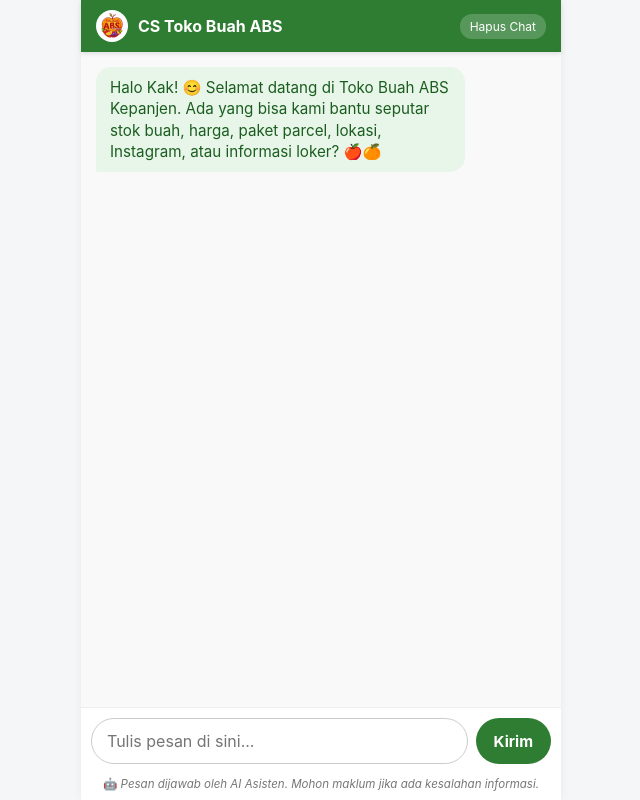
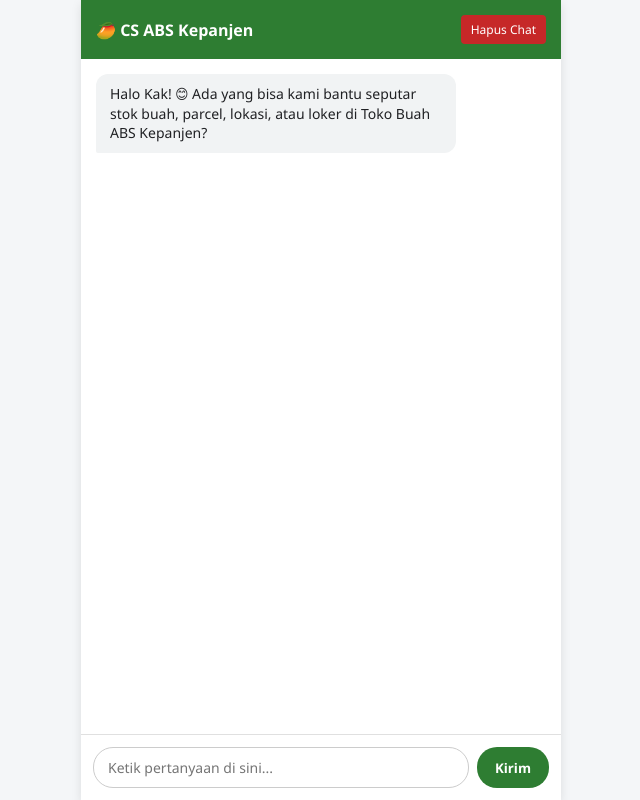
Before and after one commit to kngenproject/web-ai-cs, a Flask app: page / in a window 1280 px wide. Shown: the whole page, without its empty margins (319-959 px from the left). Run offline with Flask 3, Linux system fonts and the light colour scheme.

Commit message:
Add multi-turn chat history with localStorage support

```diff
--- a/app.py
+++ b/app.py
@@ -28,7 +28,7 @@ QUICK_REPLIES = {
     "selamat malam": "Selamat malam Kak! 😊 Ada yang bisa dibantu seputar Toko Buah ABS Kepanjen?",
     "selamat siang": "Selamat siang Kak! 😊 Ada yang bisa dibantu hari ini?",
     "selamat pagi": "Selamat pagi Kak! 😊 Ada yang bisa kami bantu?",
-    "terima kasih": "Sama-sama Kak! Ditunggu kedatangan Anda di Toko Buah ABS Kepanjen ya 😊",
+    "terima kasih": "Sama-sama Kak! Ditunggu kedatangannya di Toko Buah ABS Kepanjen ya 😊",
     "makasih": "Sama-sama Kak! Semoga sehat selalu 😊",
     "tes": "Sistem CS AI Toko Buah ABS Kepanjen aktif dan siap membantu Kak! 😊"
 }
@@ -77,17 +77,18 @@ def chat():
     try:
         data = request.get_json() or {}
         user_msg = data.get('message', '').strip()
+        chat_history = data.get('history', [])  # Ambil riwayat chat dari frontend
 
         if not user_msg:
             return jsonify({'response': 'Mohon tuliskan pertanyaan Kakak ya 😊'})
 
         msg_lower = user_msg.lower()
 
-        # TEKNIK 0 TOKEN 1: Sapaan Ringan
+        # TEKNIK 0 TOKEN 1: Sapaan Ringan (Tanpa AI)
         if msg_lower in QUICK_REPLIES:
             return jsonify({'response': QUICK_REPLIES[msg_lower]})
 
-        # TEKNIK 0 TOKEN 2: Direct Paste untuk Permintaan Info Lengkap Loker
+        # TEKNIK 0 TOKEN 2: Direct Paste Info Lengkap Loker
         full_loker_triggers = [
             'info lengkap loker', 'infoloker lengkap', 'semua info loker', 'detail loker',
             'syarat lengkap loker', 'minta info loker', 'info loker lengkap', 'info lengkap lowongan',
@@ -108,30 +109,43 @@ def chat():
                 'response': 'Halo Kak! Sistem AI sedang dalam penyiapan (API Key Nexotao belum terpasang). Mohon hubungi admin toko ya.'
             })
 
-        relevant_knowledge = get_relevant_knowledge(user_msg)
+        # Ambil konteks gabungan (Pesan sekarang + riwayat terakhir untuk deteksi topik)
+        combined_context = user_msg + " " + " ".join([h.get('content', '') for h in chat_history[-2:]])
+        relevant_knowledge = get_relevant_knowledge(combined_context)
 
-        # SYSTEM PROMPT: Memandu Pemikiran AI Sebelum Menjawab
+        # SYSTEM PROMPT
         system_instruction = (
             "Kamu adalah Customer Service Toko Buah ABS Kepanjen (panggil pelanggan 'Kak').\n\n"
-            "PROSES BERPIKIR SEBELUM MENJAWAB:\n"
-            "1. Pahami pertanyaan pelanggan secara cermat.\n"
-            "2. Gunakan HANYA informasi nyata dari DATA TOKO di bawah.\n"
+            "PROSES BERPIKIR & CARA MENJAWAB:\n"
+            "1. Pahami pertanyaan pelanggan dan hubungkan dengan riwayat percakapan sebelumnya agar nyambung.\n"
+            "2. Gunakan HANYA data dari DATA TOKO di bawah.\n"
             "3. Jawab langsung inti pertanyaannya dengan jelas, sopan, dan ramah (1-3 kalimat).\n"
-            "4. DILARANG KERAS menyuruh pelanggan membaca 'dokumen', 'file', atau 'sistem' di atas. Pelanggan TIDAK BISA melihat teks internal toko ini.\n"
-            "5. Jika fakta spesifik tidak ada di data, sampaikan maaf secara jujur dan sarankan hubungi admin/datang ke toko.\n\n"
+            "4. DILARANG KERAS menyuruh pelanggan membaca 'dokumen', 'file', atau 'sistem' di atas.\n"
+            "5. Jika fakta tidak ada di data toko, sampaikan maaf secara jujur.\n\n"
             "=== DATA TOKO ABS KEPANJEN ===\n"
             f"{relevant_knowledge}\n"
             "=============================="
         )
 
+        # Susun struktur pesan ke AI (System Prompt + Riwayat Percakapan + Pesan Baru)
+        messages_to_ai = [{"role": "system", "content": system_instruction}]
+
+        # Batasi riwayat maksimal 6 pesan terakhir (3 pasang obrolan) agar irit token
+        for hist in chat_history[-6:]:
+            if hist.get('role') in ['user', 'assistant'] and hist.get('content'):
+                messages_to_ai.append({
+                    "role": hist['role'],
+                    "content": hist['content']
+                })
+
+        # Tambahkan pesan terbaru user
+        messages_to_ai.append({"role": "user", "content": user_msg})
+
         response = client.chat.completions.create(
             model="deepseek-v3-2",
-            messages=[
-                {"role": "system", "content": system_instruction},
-                {"role": "user", "content": user_msg}
-            ],
+            messages=messages_to_ai,
             temperature=0.3,
-            max_tokens=110  # Dinaikkan ke 110 token agar jawaban hasil penalaran utuh & tidak terpotong
+            max_tokens=110
         )
 
         bot_reply = response.choices[0].message.content if response.choices else "Maaf Kak, AI belum bisa merespons saat ini."
--- a/templates/index.html
+++ b/templates/index.html
@@ -2,267 +2,94 @@
 <html lang="id">
 <head>
     <meta charset="UTF-8">
-    <meta name="viewport" content="width=device-width, initial-scale=1.0, maximum-scale=1.0, user-scalable=no">
-    <title>CS AI Toko Buah ABS Kepanjen</title>
+    <meta name="viewport" content="width=device-width, initial-scale=1.0">
+    <title>CS AI - Toko Buah ABS Kepanjen</title>
     <style>
-        * {
-            box-sizing: border-box;
-            margin: 0;
-            padding: 0;
-            font-family: -apple-system, BlinkMacSystemFont, "Segoe UI", Roboto, Helvetica, Arial, sans-serif;
-            -webkit-tap-highlight-color: transparent;
-        }
-
-        html, body {
-            height: 100%;
-            height: 100dvh;
-            width: 100%;
-            overflow: hidden;
-            background-color: #f4f6f8;
-        }
-
-        .chat-container {
-            display: flex;
-            flex-direction: column;
-            height: 100%;
-            max-width: 480px;
-            margin: 0 auto;
-            background: #ffffff;
-            box-shadow: 0 0 10px rgba(0,0,0,0.05);
-            position: relative;
-        }
-
-        .chat-header {
-            background: #2e7d32;
-            color: white;
-            padding: 10px 15px;
-            display: flex;
-            justify-content: space-between;
-            align-items: center;
-            box-shadow: 0 2px 4px rgba(0,0,0,0.1);
-            z-index: 10;
-        }
-
-        .header-brand {
-            display: flex;
-            align-items: center;
-            gap: 10px;
-            font-weight: bold;
-            font-size: 1rem;
-        }
-
-        .header-brand img {
-            width: 32px;
-            height: 32px;
-            border-radius: 50%;
-            background: #ffffff;
-            object-fit: cover;
-        }
-
-        .clear-btn {
-            background: rgba(255, 255, 255, 0.2);
-            color: white;
-            border: none;
-            padding: 5px 10px;
-            border-radius: 12px;
-            font-size: 0.75rem;
-            cursor: pointer;
-        }
-
-        .clear-btn:active {
-            background: rgba(255, 255, 255, 0.4);
-        }
-
-        .chat-box {
-            flex: 1;
-            padding: 15px;
-            overflow-y: auto;
-            display: flex;
-            flex-direction: column;
-            gap: 10px;
-            background-color: #f9f9f9;
-        }
-
-        .message {
-            max-width: 82%;
-            padding: 10px 14px;
-            border-radius: 15px;
-            font-size: 0.95rem;
-            line-height: 1.4;
-            word-wrap: break-word;
-            white-space: pre-wrap;
-        }
-
-        .bot-message {
-            background-color: #e8f5e9;
-            color: #1b5e20;
-            align-self: flex-start;
-            border-bottom-left-radius: 2px;
-        }
-
-        .user-message {
-            background-color: #2e7d32;
-            color: white;
-            align-self: flex-end;
-            border-bottom-right-radius: 2px;
-        }
-
-        .chat-input-container {
-            display: flex;
-            padding: 10px;
-            background: #ffffff;
-            border-top: 1px solid #eee;
-            gap: 8px;
-        }
-
-        .chat-input-container input {
-            flex: 1;
-            padding: 12px 15px;
-            border: 1px solid #ccc;
-            border-radius: 25px;
-            outline: none;
-            font-size: 1rem;
-        }
-
-        .chat-input-container button {
-            background-color: #2e7d32;
-            color: white;
-            border: none;
-            padding: 0 18px;
-            border-radius: 25px;
-            font-weight: bold;
-            font-size: 0.95rem;
-            cursor: pointer;
-        }
-
-        .ai-disclaimer {
-            font-size: 0.72rem;
-            color: #777;
-            text-align: center;
-            padding: 4px 10px 8px 10px;
-            background: #ffffff;
-            line-height: 1.2;
-        }
+        * { box-sizing: border-box; margin: 0; padding: 0; font-family: 'Segoe UI', Tahoma, Geneva, Verdana, sans-serif; }
+        body { background-color: #f4f6f8; display: flex; justify-content: center; height: 100vh; }
+        .chat-container { width: 100%; max-width: 480px; background: #ffffff; display: flex; flex-direction: column; height: 100%; box-shadow: 0 4px 10px rgba(0,0,0,0.1); }
+        .chat-header { background: #2e7d32; color: white; padding: 15px; display: flex; justify-content: space-between; align-items: center; font-weight: bold; }
+        .clear-btn { background: #c62828; color: white; border: none; padding: 6px 10px; border-radius: 4px; font-size: 12px; cursor: pointer; }
+        .chat-box { flex: 1; padding: 15px; overflow-y: auto; display: flex; flex-direction: column; gap: 10px; }
+        .message { max-width: 80%; padding: 10px 14px; border-radius: 12px; font-size: 14px; line-height: 1.4; word-wrap: break-word; white-space: pre-line; }
+        .user-msg { background: #e8f5e9; color: #1b5e20; align-self: flex-end; border-bottom-right-radius: 2px; }
+        .bot-msg { background: #f1f3f4; color: #202124; align-self: flex-start; border-bottom-left-radius: 2px; }
+        .chat-input { display: flex; padding: 12px; border-top: 1px solid #e0e0e0; background: #fff; }
+        .chat-input input { flex: 1; padding: 10px 14px; border: 1px solid #ccc; border-radius: 20px; outline: none; font-size: 14px; }
+        .chat-input button { margin-left: 8px; background: #2e7d32; color: white; border: none; padding: 10px 18px; border-radius: 20px; cursor: pointer; font-weight: bold; }
     </style>
 </head>
 <body>
-
     <div class="chat-container">
         <div class="chat-header">
-        <div class="header-brand">
-            <img src="/static/logo/logo.png" alt="Logo Toko">
-            <span>CS Toko Buah ABS</span>
+            <span>🥭 CS ABS Kepanjen</span>
+            <button class="clear-btn" onclick="clearChat()">Hapus Chat</button>
         </div>
-        <button class="clear-btn" id="clearBtn" title="Hapus Obrolan">Hapus Chat</button>
-    </div>
-
         <div class="chat-box" id="chatBox"></div>
-
-    <form class="chat-input-container" id="chatForm">
-        <input type="text" id="userInput" placeholder="Tulis pesan di sini..." autocomplete="off" required>
-        <button type="submit">Kirim</button>
-    </form>
-
-    <div class="ai-disclaimer">
-        🤖 <i>Pesan dijawab oleh AI Asisten. Mohon maklum jika ada kesalahan informasi.</i>
+        <div class="chat-input">
+            <input type="text" id="userInput" placeholder="Ketik pertanyaan di sini..." onkeydown="if(event.key==='Enter') sendMessage()">
+            <button onclick="sendMessage()">Kirim</button>
         </div>
     </div>
 
     <script>
-    const chatForm = document.getElementById('chatForm');
-    const userInput = document.getElementById('userInput');
+        let chatHistory = JSON.parse(localStorage.getItem('abs_chat_history')) || [];
+
+        window.onload = function() {
+            if (chatHistory.length === 0) {
+                appendMessage('bot', 'Halo Kak! 😊 Ada yang bisa kami bantu seputar stok buah, parcel, lokasi, atau loker di Toko Buah ABS Kepanjen?');
+            } else {
+                chatHistory.forEach(msg => appendToUI(msg.role === 'user' ? 'user' : 'bot', msg.content));
+            }
+        };
+
+        function appendToUI(sender, text) {
             const chatBox = document.getElementById('chatBox');
-    const clearBtn = document.getElementById('clearBtn');
-
-    const STORAGE_KEY = 'abs_chat_history_v1';
-    const DEFAULT_WELCOME = "Halo Kak! 😊 Selamat datang di Toko Buah ABS Kepanjen. Ada yang bisa kami bantu seputar stok buah, harga, paket parcel, lokasi, Instagram, atau informasi loker? 🍎🍊";
-
-    function loadChatHistory() {
-        const savedHistory = localStorage.getItem(STORAGE_KEY);
-        if (savedHistory) {
-            try {
-                const messages = JSON.parse(savedHistory);
-                if (messages.length > 0) {
-                    messages.forEach(msg => {
-                        appendMessageUI(msg.text, msg.className, false);
-                    });
+            const msgDiv = document.createElement('div');
+            msgDiv.className = `message ${sender === 'user' ? 'user-msg' : 'bot-msg'}`;
+            msgDiv.textContent = text;
+            chatBox.appendChild(msgDiv);
             chatBox.scrollTop = chatBox.scrollHeight;
-                    return;
-                }
-            } catch (e) {
-                console.error("Gagal membaca history:", e);
-            }
-        }
-        appendMessageUI(DEFAULT_WELCOME, 'bot-message', true);
         }
 
-    function saveMessageToStorage(text, className) {
-        let messages = [];
-        const savedHistory = localStorage.getItem(STORAGE_KEY);
-        if (savedHistory) {
-            try {
-                messages = JSON.parse(savedHistory);
-            } catch (e) {
-                messages = [];
-            }
-        }
-        messages.push({ text, className });
-        localStorage.setItem(STORAGE_KEY, JSON.stringify(messages));
+        function appendMessage(sender, text) {
+            appendToUI(sender, text);
+            chatHistory.push({ role: sender === 'user' ? 'user' : 'assistant', content: text });
+            // Simpan maksimal 10 pesan terakhir di localStorage browser
+            if (chatHistory.length > 10) chatHistory = chatHistory.slice(-10);
+            localStorage.setItem('abs_chat_history', JSON.stringify(chatHistory));
         }
 
-    function appendMessageUI(text, className, save = true) {
-        const msgDiv = document.createElement('div');
-        msgDiv.className = `message ${className}`;
-        msgDiv.innerText = text;
-        chatBox.appendChild(msgDiv);
-        chatBox.scrollTop = chatBox.scrollHeight;
+        async function sendMessage() {
+            const input = document.getElementById('userInput');
+            const text = input.value.strip ? input.value.strip() : input.value.trim();
+            if (!text) return;
 
-        if (save) {
-            saveMessageToStorage(text, className);
-        }
-    }
-
-    chatForm.addEventListener('submit', async (e) => {
-        e.preventDefault();
-        const message = userInput.value.trim();
-        if (!message) return;
-
-        appendMessageUI(message, 'user-message', true);
-        userInput.value = '';
-
-        const loadingDiv = document.createElement('div');
-        loadingDiv.className = 'message bot-message';
-        loadingDiv.innerText = 'Sedang mengetik...';
-        chatBox.appendChild(loadingDiv);
-        chatBox.scrollTop = chatBox.scrollHeight;
+            appendMessage('user', text);
+            input.value = '';
 
             try {
                 const response = await fetch('/chat', {
                     method: 'POST',
                     headers: { 'Content-Type': 'application/json' },
-                body: JSON.stringify({ message: message })
-            });
-            const data = await response.json();
-
-            chatBox.removeChild(loadingDiv);
-            const botReply = data.response || 'Maaf Kak, terjadi kendala koneksi.';
-            appendMessageUI(botReply, 'bot-message', true);
-        } catch (err) {
-            chatBox.removeChild(loadingDiv);
-            appendMessageUI('Maaf Kak, sedang tidak bisa terhubung ke server.', 'bot-message', false);
-        }
+                    body: JSON.stringify({ message: text, history: chatHistory.slice(0, -1) })
                 });
 
-    clearBtn.addEventListener('click', () => {
-        if (confirm("Apakah Kakak yakin ingin menghapus semua riwayat percakapan?")) {
-            localStorage.removeItem(STORAGE_KEY);
-            chatBox.innerHTML = '';
-            appendMessageUI(DEFAULT_WELCOME, 'bot-message', true);
+                const data = await response.json();
+                appendMessage('bot', data.response || 'Maaf Kak, terjadi kendala pada sistem.');
+            } catch (err) {
+                appendMessage('bot', 'Maaf Kak, koneksi sedang terganggu.');
             }
-    });
+        }
 
-    loadChatHistory();
+        function clearChat() {
+            if (confirm('Hapus seluruh riwayat percakapan?')) {
+                localStorage.removeItem('abs_chat_history');
+                chatHistory = [];
+                document.getElementById('chatBox').innerHTML = '';
+                appendMessage('bot', 'Halo Kak! 😊 Ada yang bisa kami bantu seputar stok buah, parcel, lokasi, atau loker di Toko Buah ABS Kepanjen?');
+            }
+        }
     </script>
-
 </body>
 </html>
```
Lines whose indentation alone changed are shown as unchanged.
